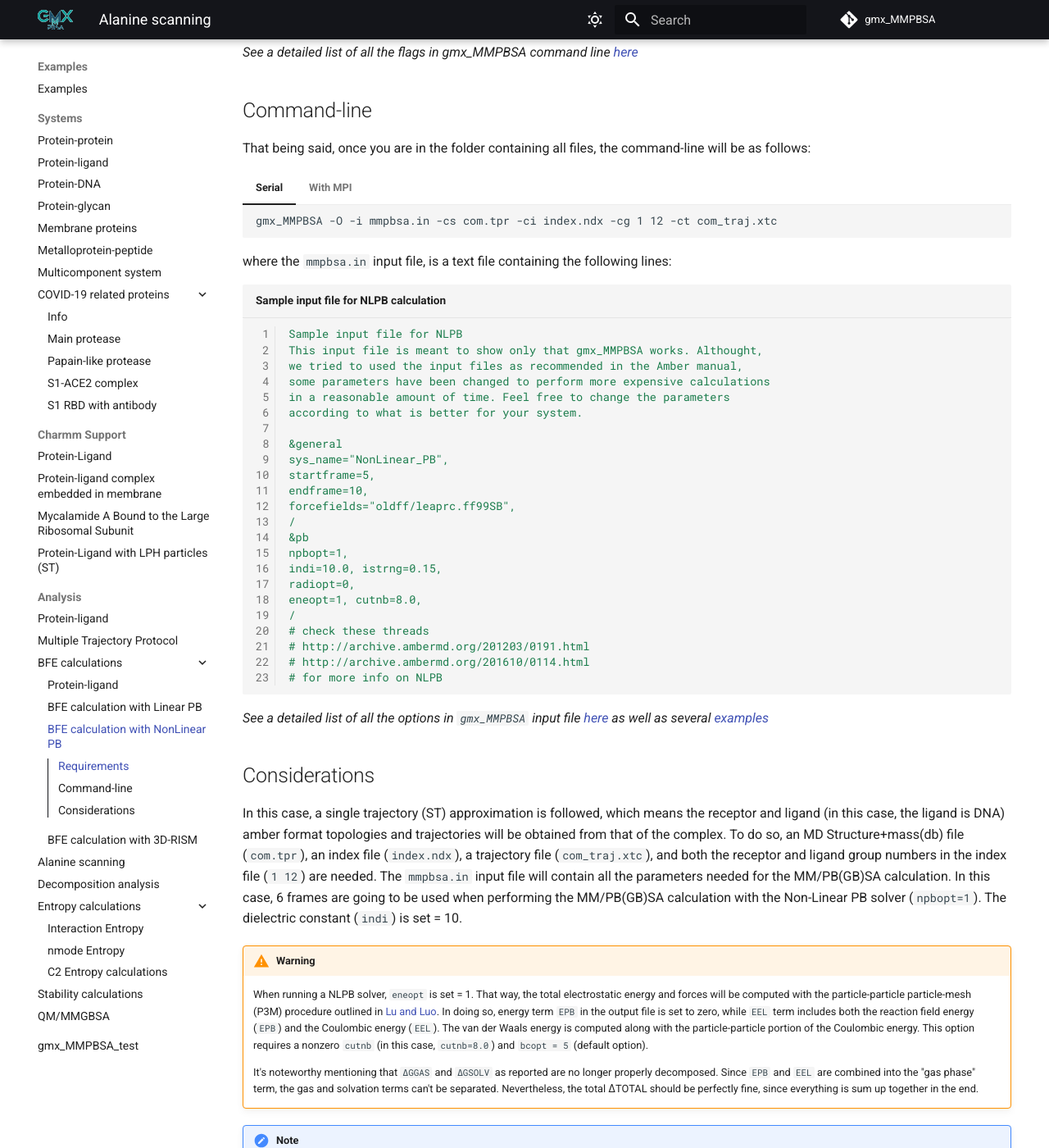
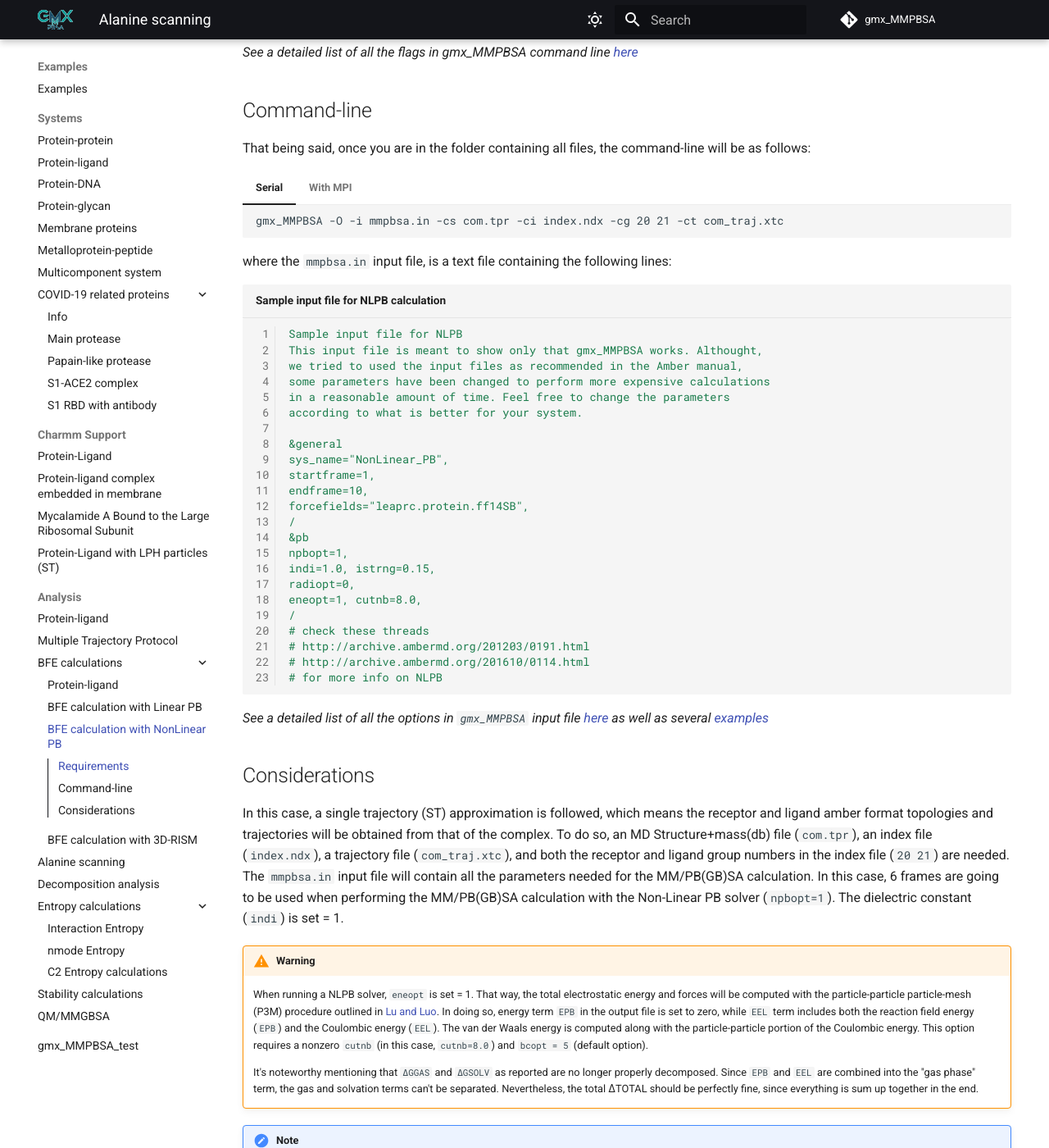
Before and after one commit to Valdes-Tresanco-MS/gmx_MMPBSA, an MkDocs documentation site: the page built from docs/examples/NonLinear_PB_solver/README.md, in a window 1280 px wide and 1400 px high, scrolled down 987 px. Shown: the whole window at 82% size. Built offline with MkDocs 1.6.1 and Material for MkDocs 9.7.7, drawn with Linux system fonts in a browser that asks for light colours; comment, search, counter and statistics services are not loaded.

Commit message:
update non Linear PB tutorial

```diff
--- a/docs/examples/NonLinear_PB_solver/README.md
+++ b/docs/examples/NonLinear_PB_solver/README.md
@@ -38,11 +38,11 @@
 
 === "Serial"
 
-        gmx_MMPBSA -O -i mmpbsa.in -cs com.tpr -ci index.ndx -cg 1 12 -ct com_traj.xtc
+        gmx_MMPBSA -O -i mmpbsa.in -cs com.tpr -ci index.ndx -cg 20 21 -ct com_traj.xtc
 
 === "With MPI"
 
-        mpirun -np 2 gmx_MMPBSA MPI -O -i mmpbsa.in -cs com.tpr -ci index.ndx -cg 1 12 -ct com_traj.xtc
+        mpirun -np 2 gmx_MMPBSA MPI -O -i mmpbsa.in -cs com.tpr -ci index.ndx -cg 20 21 -ct com_traj.xtc
 
 where the `mmpbsa.in` input file, is a text file containing the following lines:
 
@@ -56,13 +56,13 @@
 
 &general
 sys_name="NonLinear_PB",
-startframe=5,
+startframe=1,
 endframe=10,
-forcefields="oldff/leaprc.ff99SB",
+forcefields="leaprc.protein.ff14SB",
 /
 &pb
 npbopt=1,
-indi=10.0, istrng=0.15,
+indi=1.0, istrng=0.15,
 radiopt=0,
 eneopt=1, cutnb=8.0,
 /
@@ -75,13 +75,13 @@
 _See a detailed list of all the options in `gmx_MMPBSA` input file [here][2] as well as several [examples][3]_
 
 ## Considerations
-In this case, a single trajectory (ST) approximation is followed, which means the receptor and ligand (in this case,
-the ligand is DNA) amber format topologies and trajectories will be obtained from that of the complex. To do so, an
+In this case, a single trajectory (ST) approximation is followed, which means the receptor and ligand
+amber format topologies and trajectories will be obtained from that of the complex. To do so, an
 MD Structure+mass(db) file (`com.tpr`), an index file (`index.ndx`), a trajectory file (`com_traj.xtc`), and both
-the receptor and ligand group numbers in the index file (`1 12`) are needed. The `mmpbsa.in` input file will contain
+the receptor and ligand group numbers in the index file (`20 21`) are needed. The `mmpbsa.in` input file will contain
 all the parameters needed for the MM/PB(GB)SA calculation. In this case, 6 frames are going to be used when
 performing the MM/PB(GB)SA calculation with the Non-Linear PB solver (`npbopt=1`). The dielectric constant
-(`indi`) is set = 10.
+(`indi`) is set = 1.
 
 !!! warning
     When running a NLPB solver, `eneopt` is set = 1. That way, the total electrostatic energy and forces will be
```
Also changed, not shown: docs/examples/Alanine_scanning/README.md (+2 -2 lines), 3 other files.
